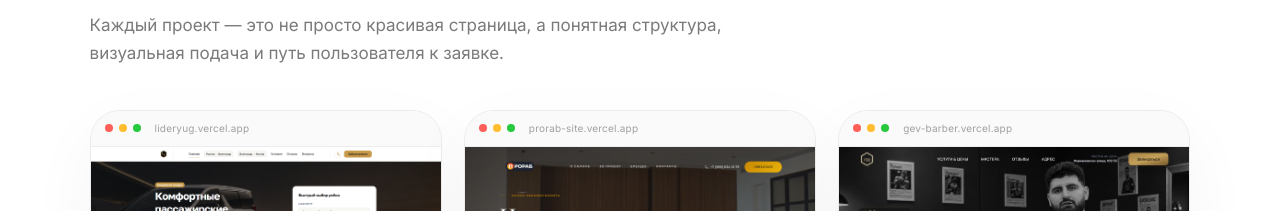
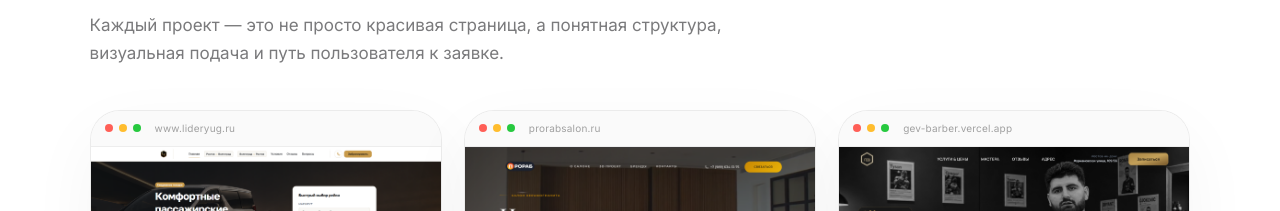
Before and after one commit to egorbagramyan0-bot/sirin, a React (Vite) app: page / in a window 1280 px wide. Shown: the part 3393-3604 px from the top of the page. Built offline with nearby package versions, Linux system fonts and the light colour scheme.

Commit message:
chore(portfolio): update website URLs for Лидер Юг and PRORAB

```diff
--- a/src/components/PortfolioSection.jsx
+++ b/src/components/PortfolioSection.jsx
@@ -6,14 +6,14 @@ const projects = [
     title: 'Лидер Юг',
     category: 'Корпоративный сайт / пассажирские перевозки',
     desc: 'Сайт для компании в сфере пассажирских перевозок с чистой структурой, понятной подачей услуг и акцентом на комфорт и безопасность. Основная задача — быстро донести доступные направления, показать удобство автопарка и привести пользователя к бронированию поездки.',
-    url: 'https://lideryug.vercel.app/',
+    url: 'https://www.lideryug.ru/',
     previewImage: '/lideryug.png',
   },
   {
     title: 'PRORAB',
     category: 'Салон отделочных материалов',
     desc: 'Сайт для салона керамогранита и внутренней отделки. Визуальная подача строится вокруг ассортимента, бренда и быстрых действий: посмотреть направления, связаться, построить маршрут и перейти к выбору материалов.',
-    url: 'https://prorab-site.vercel.app/',
+    url: 'https://prorabsalon.ru/',
     previewImage: '/prorab.png',
   },
   {
```
